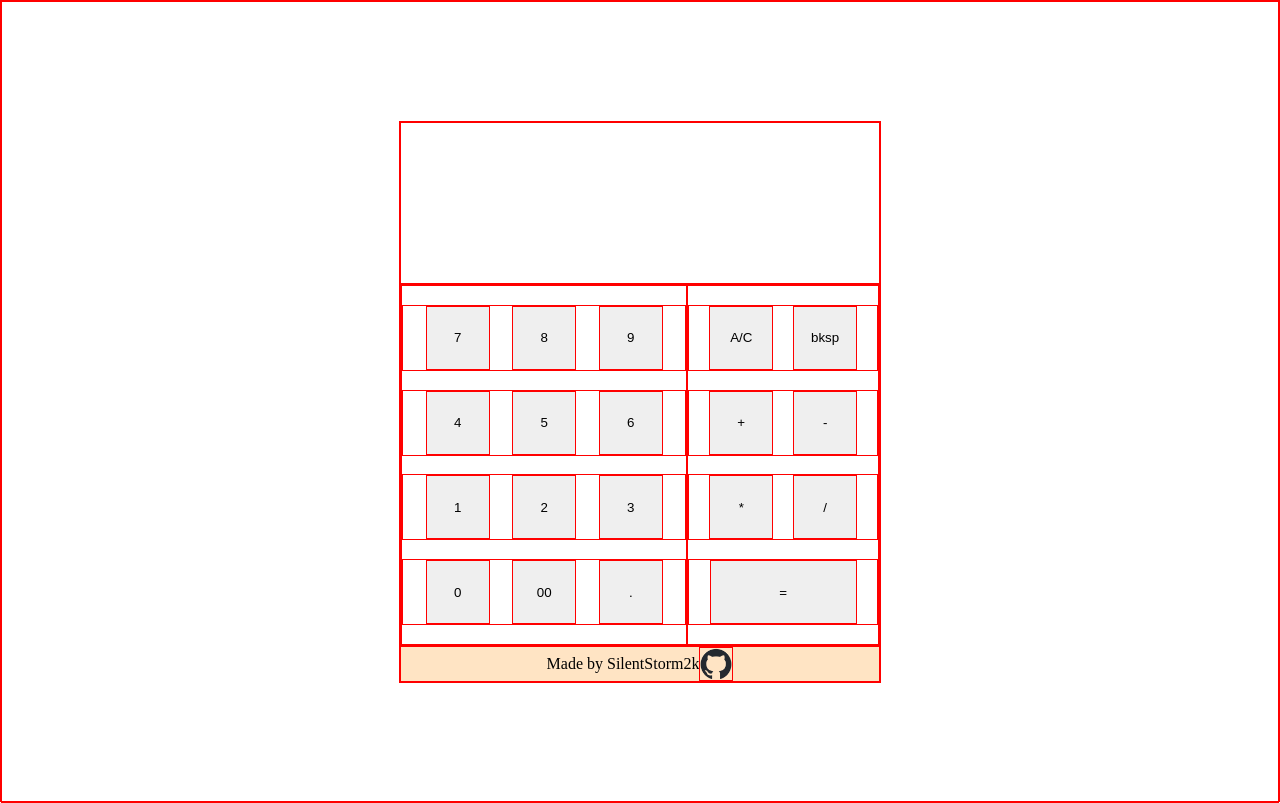
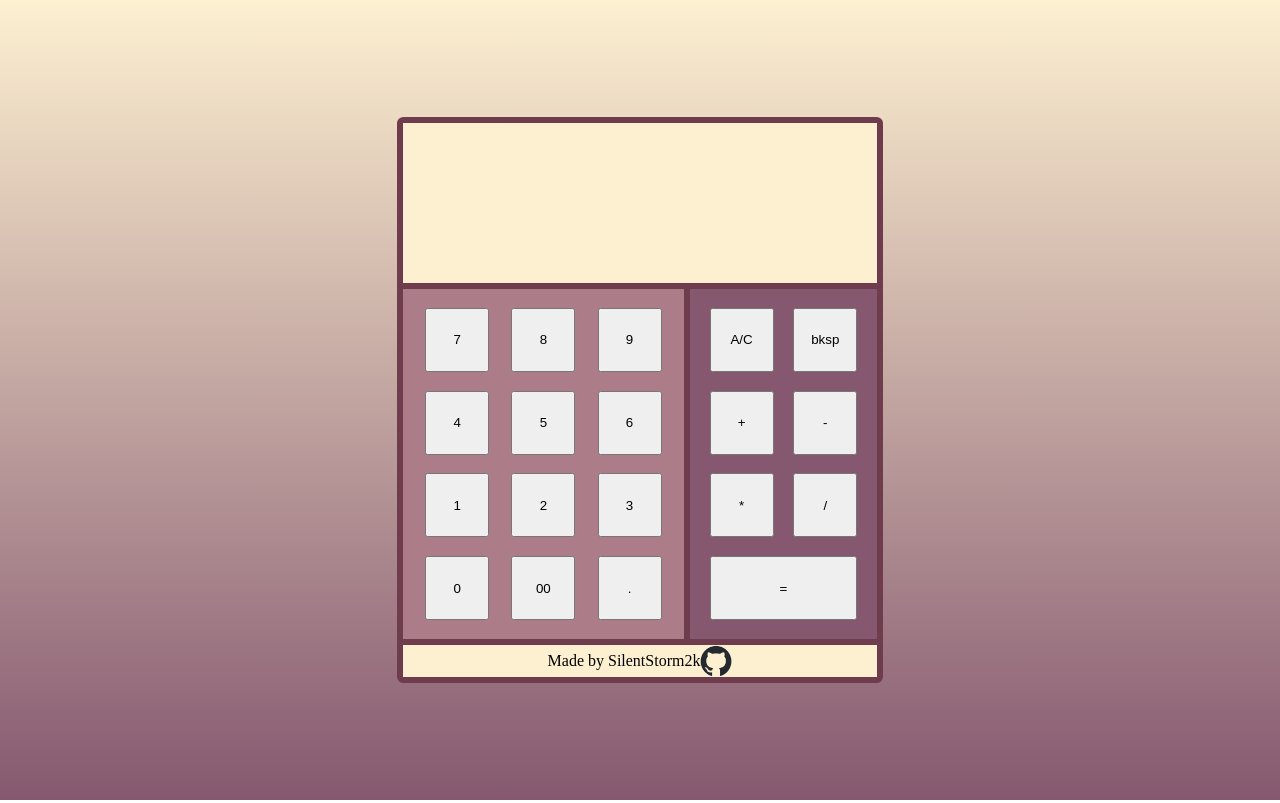
Before and after one commit to SilentStorm2k/calculator, a plain HTML site: page index.html in a window 1280 px wide. Drawn offline with Linux system fonts and the light colour scheme.

Commit message:
feat: added linear gradien bg and borders

```diff
--- a/css/styles.css
+++ b/css/styles.css
@@ -8,10 +8,11 @@ body {
     display: flex;
     justify-content: center;
     align-items: center;
+    background: linear-gradient(to bottom, #FDF0D1, #85586F);
 }
 
 * {
-    border: 1px solid red;
+    /* border: 1px solid red; */
 }
 
 .calculator-container {
@@ -19,10 +20,19 @@ body {
     height: 35rem;
     display: flex;
     flex-direction: column;
+    border-radius: 0.4rem;
+}
+
+.calculator-container,
+.display,
+.input-container,
+.footer {
+    border: 0.2rem solid rgb(110, 60, 77);
 }
 
 .display {
     height: 10rem;
+    background-color: #FDF0D1;
 }
 
 .input-container {
@@ -40,6 +50,13 @@ body {
 
 .numpad {
     flex: 1.5;
+    background-color: #AC7D88;
+    border-right: 0.2rem solid rgb(110, 60, 77);
+}
+
+.operators {
+    background-color: #85586F;
+    border-left: 0.2rem solid rgb(110, 60, 77);
 }
 
 .row {
@@ -65,7 +82,7 @@ body {
     justify-content: center;
     align-items: center;
     text-align: center;
-    background-color: bisque;
+    background-color: #FDF0D1;
 }
 
 .logo {
```
